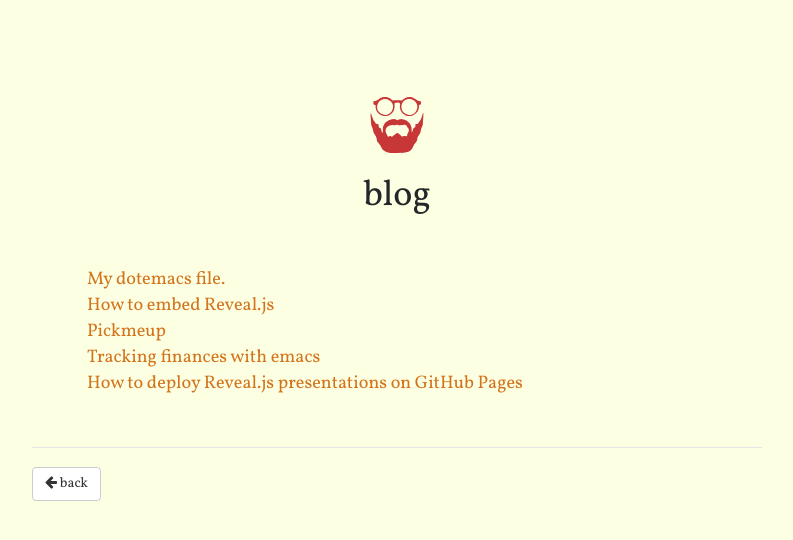
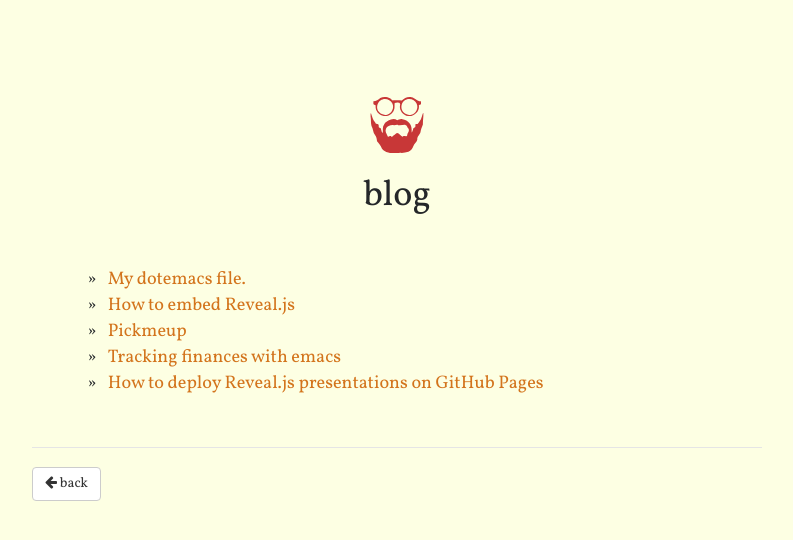
Before and after one commit to rs2/anbasile.github.io, a Jekyll site: the page built from blog.md, in a window 1280 px wide. Shown: the top 540 px of the page, without its empty margins (243-1036 px from the left). Built offline with Jekyll 4.4.1, drawn with Linux system fonts in a browser that asks for light colours; nearby versions of some CDN libraries; a style sheet for code colours, icons or effects is not loaded.

Commit message:
Update style.css

```diff
--- a/assets/style.css
+++ b/assets/style.css
@@ -17,7 +17,7 @@ a:link, a:visited, a:hover, a:active { color: #d3741c; text-decoration: none; }
 a:hover {color: #8E4423; text-decoration: underline;}
 
 li.postlist:before {
-    content: \00BB \0020";"; /* Insert content that looks like bullets */
+    content: "\00BB \0020"; /* Insert content that looks like bullets */
     padding-right: 8px;
 }
 
```
